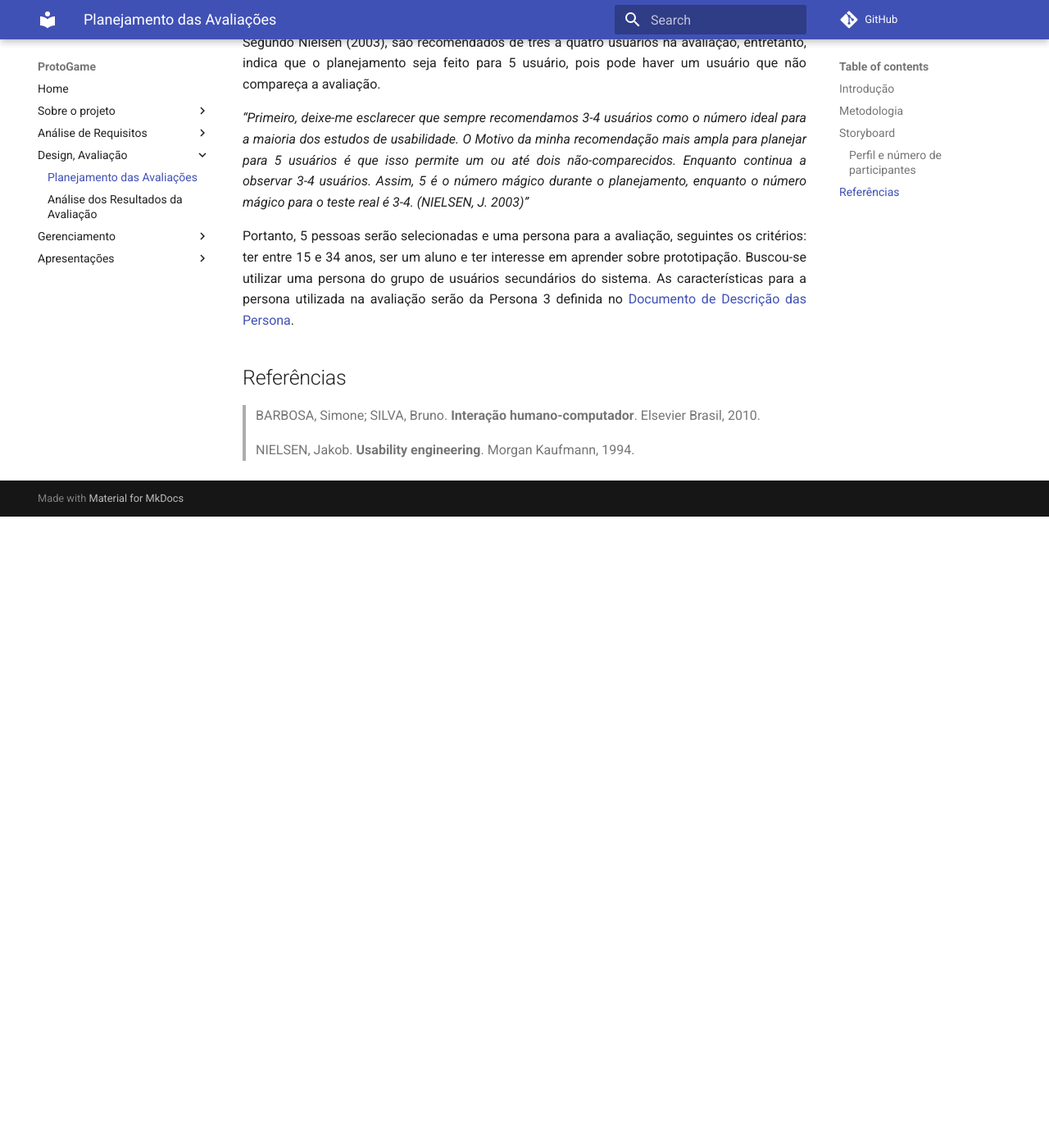
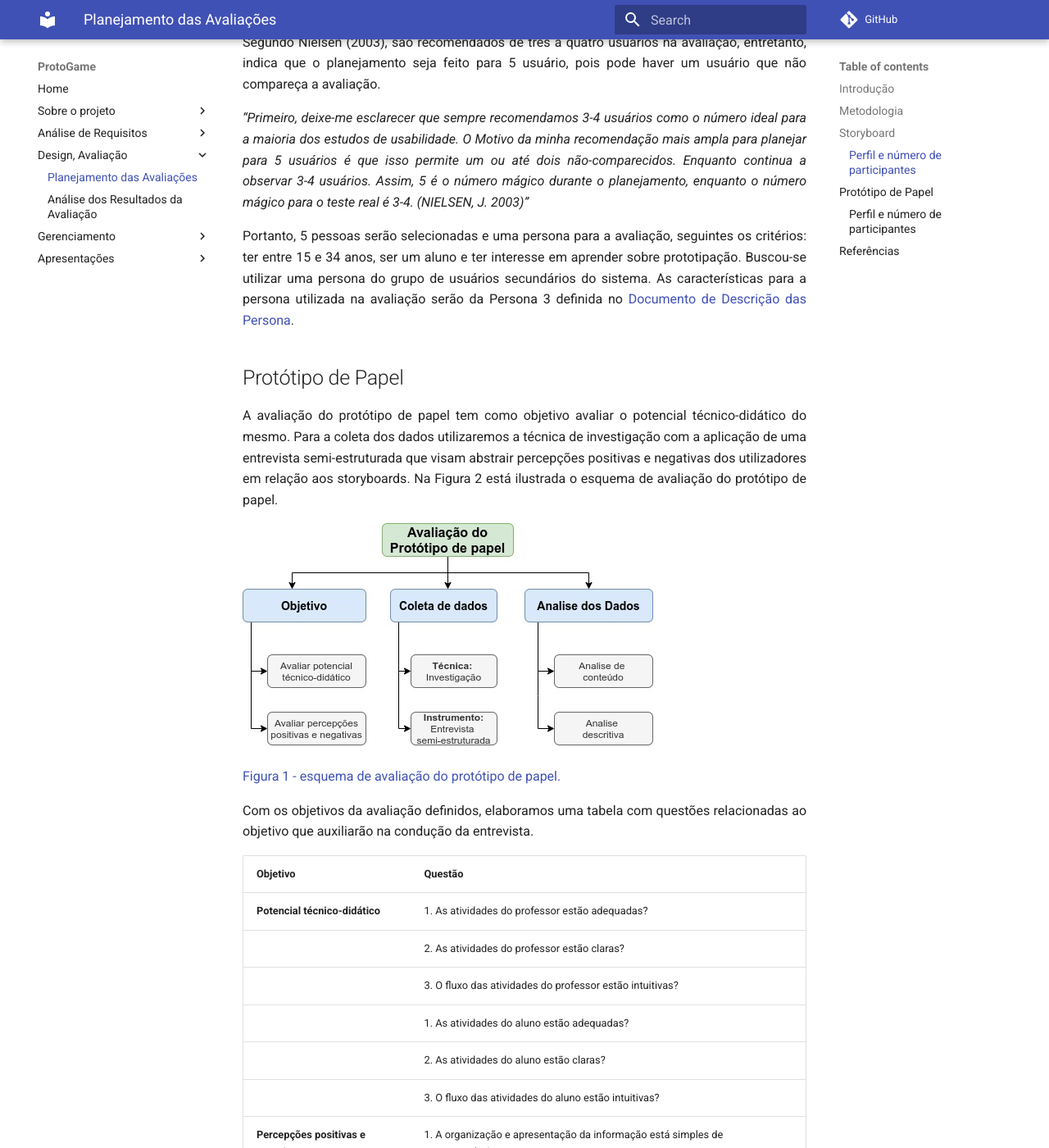
Before and after one commit to Design-de-Jogos/2020.1-ProtoGame, an MkDocs documentation site: the page built from docs/Avaliacao.md, in a window 1280 px wide and 1400 px high, scrolled down 1936 px. Shown: the whole window at 82% size. Built offline with MkDocs 1.6.1 and Material for MkDocs 9.7.7, drawn with Linux system fonts in a browser that asks for light colours; comment, search, counter and statistics services are not loaded; before the commit the page ends 2566 px from its top, so only the background shows below that; some of the changed text lies outside the part shown.

Commit message:
Planejamento da avaliação do prototipo de papel

```diff
--- a/docs/Avaliacao.md
+++ b/docs/Avaliacao.md
@@ -16,7 +16,7 @@ Data | Versão | Descrição | Autor(es)
 
 ## Storyboard
 
-<p align="justify">A avaliação do storyboard tem como objetivo avaliar o potencial técnico-didático dos mesmo. Para a coleta dos dados utilizaremos a técnica de investigação com a aplicação de questionários que visam abstrair percepções positivas e negativas dos utilizadores em relação aos storyboards. Na Figura 1 está ilustrada o esquema de avaliação do storyboard.</p>
+<p align="justify">A avaliação do storyboard tem como objetivo avaliar o potencial técnico-didático do mesmo. Para a coleta dos dados utilizaremos a técnica de investigação com a aplicação de questionários que visam abstrair percepções positivas e negativas dos utilizadores em relação aos storyboards. Na Figura 1 está ilustrada o esquema de avaliação do storyboard.</p>
 
 ![metodologia da avaliação](./img/Avaliacao-storyboard.jpg)
 
@@ -45,6 +45,36 @@ Objetivo | Questão
 <p align="justify">Portanto, 5 pessoas serão selecionadas e uma persona para a avaliação, seguintes os critérios: ter entre 15 e 34 anos, ser um aluno e ter interesse em aprender sobre prototipação.
 Buscou-se utilizar uma persona do grupo de usuários secundários do sistema. As características para a persona utilizada na avaliação serão da Persona 3 definida no  <a href= https://design-de-jogos.github.io/2020.1-Prototyping/Persona/>Documento de Descrição das Persona</a>. </p>
 
+## Protótipo de Papel
+
+<p align="justify">A avaliação do protótipo de papel tem como objetivo avaliar o potencial técnico-didático do mesmo. Para a coleta dos dados utilizaremos a técnica de investigação com a aplicação de uma entrevista semi-estruturada que visam abstrair percepções positivas e negativas dos utilizadores em relação aos storyboards. Na Figura 2 está ilustrada o esquema de avaliação do protótipo de papel.</p>
+
+![metodologia da avaliação prototipo de papel](./img/Planejamento-Avaliacao-prototipo-papel.jpg)
+
+[Figura 1 - esquema de avaliação do protótipo de papel.](./img/Planejamento-Avaliacao-prototipo-papel.jpg)
+
+<p align="justify">Com os objetivos da avaliação definidos, elaboramos uma tabela com questões relacionadas ao objetivo que auxiliarão na condução da entrevista.</p>
+
+
+Objetivo | Questão
+------- | -------
+**Potencial técnico-didático** | 1. As atividades do professor estão adequadas?
+  | 2. As atividades do professor estão claras?
+ | 3. O fluxo das atividades do professor estão intuitivas?
+ | 1. As atividades do aluno estão adequadas?
+  | 2. As atividades do aluno estão claras?
+ | 3. O fluxo das atividades do aluno estão intuitivas?
+**Percepções positivas e negativas** | 1. A organização e apresentação da informação está simples de compreender?
+ | 2. A ideia do produto é agradável?
+ | 3. O personagem Protus(bichinho de estimação) transmite uma ideia/sentimento positivo?
+ | 4. Você se sentiu frustrado em algum momento da avaliação?
+ | 5. Em caso afirmativo, descreva quais atividades causaram frustração.
+ | 6. De modo geral, qual a sua opnião sobre o produto.
+
+### Perfil e número de participantes
+
+<p align="justify">Devido a algumas dificuldades enfrentadas na seleção de participantes para a avaliação do protótipo de papel, iremos selecionar apenas 1 participante externo a equipe e que se encaixa no perfil das <a href= https://design-de-jogos.github.io/2020.1-Prototyping/Persona/>Personas</a>. </p>
+
 
 ## Referências
 
```
Also changed, not shown: docs/img/Planejamento-Avaliacao-prototipo-papel.jpg (added).
